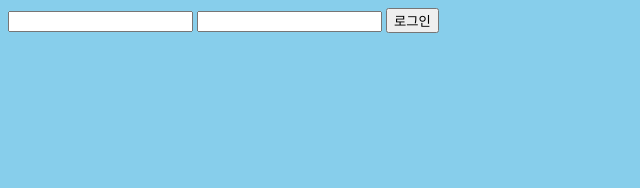
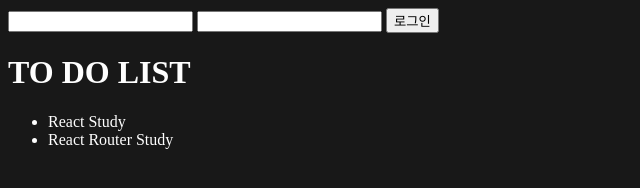
Before and after one commit to jyansol/fds-mid-template, a website built with Parcel: page src/index.html in a window 1280 px wide. Shown: the whole page, without its empty margins (0-640 px from the left). Built offline with nearby package versions, Linux system fonts and the light colour scheme.

Commit message:
할일목록해지기능

```diff
--- a/src/index.html
+++ b/src/index.html
@@ -18,6 +18,17 @@
       </form>
     </template>
 
+    <template id="todo-list">
+      <h1>TO DO LIST</h1>
+      <ul class="todo-list"></ul>
+    </template>
+
+    <template id="todo-item">
+      <li class="todo-item">
+        <span class="body"></span>
+      </li>
+    </template>
+
     <div class="root"></div>
     <script src="./index.js"></script>
   </body>
--- a/src/index.js
+++ b/src/index.js
@@ -8,9 +8,21 @@ const api = axios.create({
   baseURL: 'https://massive-answer.glitch.me/',
 });
 
+// localStorage에 token이 있으면 요청에 헤더 설정, 없으면 아무것도 하지 않음
+api.interceptors.request.use(function(config) {
+  const token = localStorage.getItem('token');
+  if (token) {
+    config.headers = config.headers || {};
+    config.headers['Authorization'] = 'Bearer ' + token;
+  }
+  return config;
+});
+
 // 템플릿 폼
 const templates = {
   loginForm: document.querySelector('#login-form').content,
+  todoList: document.querySelector('#todo-list').content,
+  todoItem: document.querySelector('#todo-item').content,
 };
 const rootEl = document.querySelector('.root');
 
@@ -34,9 +46,48 @@ function drawLoginForm() {
       username,
       password,
     });
-    alert(res.data.token);
+    localStorage.setItem('token', res.data.token);
+    // 임시 테스트 코드
+    // await가 붙어있다면 뒤에껀 다 promise
+    const res2 = await api.get('/todos');
+    alert(JSON.stringify(res2.data));
   });
   //3. 문서 내부에 삽입하기
   rootEl.appendChild(fragment);
 }
 drawLoginForm();
+
+//할 일 목록 그리는 함수
+async function drawTodoList() {
+  const list = [
+    {
+      id: 1,
+      userId: 2,
+      body: 'React Study',
+      complete: false,
+    },
+    {
+      id: 2,
+      userId: 2,
+      body: 'React Router Study',
+      complete: false,
+    },
+  ];
+  //1.템플릿 복사하기
+  const fragment = document.importNode(templates.todoList, true);
+  //2. 내용채우고 이벤트 리스너 등록하기
+  const todoListEl = fragment.querySelector('.todo-list');
+
+  list.forEach((todoItem) => {
+    //1.템플릿복사하고
+    const fragment = document.importNode(templates.todoItem, true);
+    //2.내용채우고 이벤트 리스너 등록하기
+    const bodyEl = fragment.querySelector('.body');
+    bodyEl.textContent = todoItem.body;
+    //.문자내부에삽입
+    todoListEl.appendChild(fragment);
+  });
+  //3. 문서 내부에 삽입하기
+  rootEl.appendChild(fragment);
+}
+drawTodoList();
--- a/src/index.scss
+++ b/src/index.scss
@@ -1,5 +1,10 @@
 $main-color: skyblue;
 
 body {
-  background-color: $main-color;
+  background-color: #181818;
 }
+
+h1,
+li {
+  color: #fefefe;
+}
```
